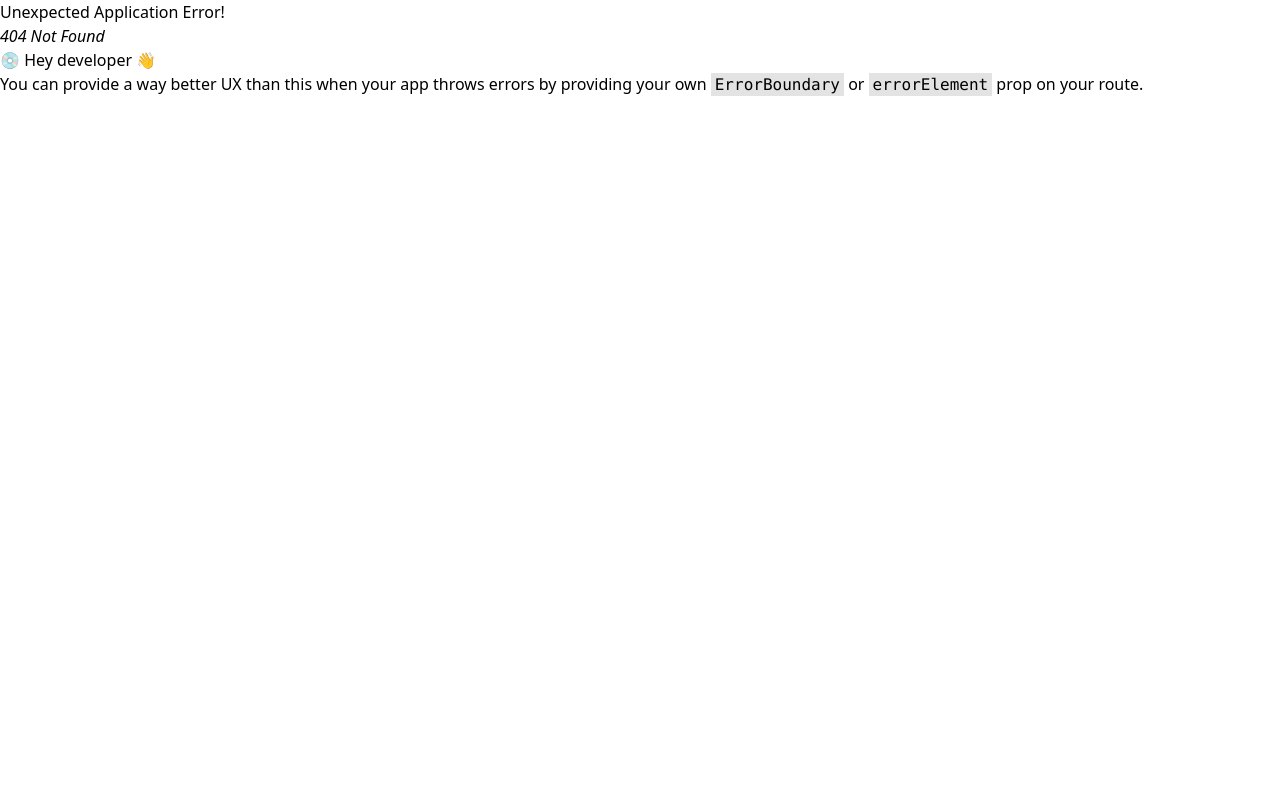
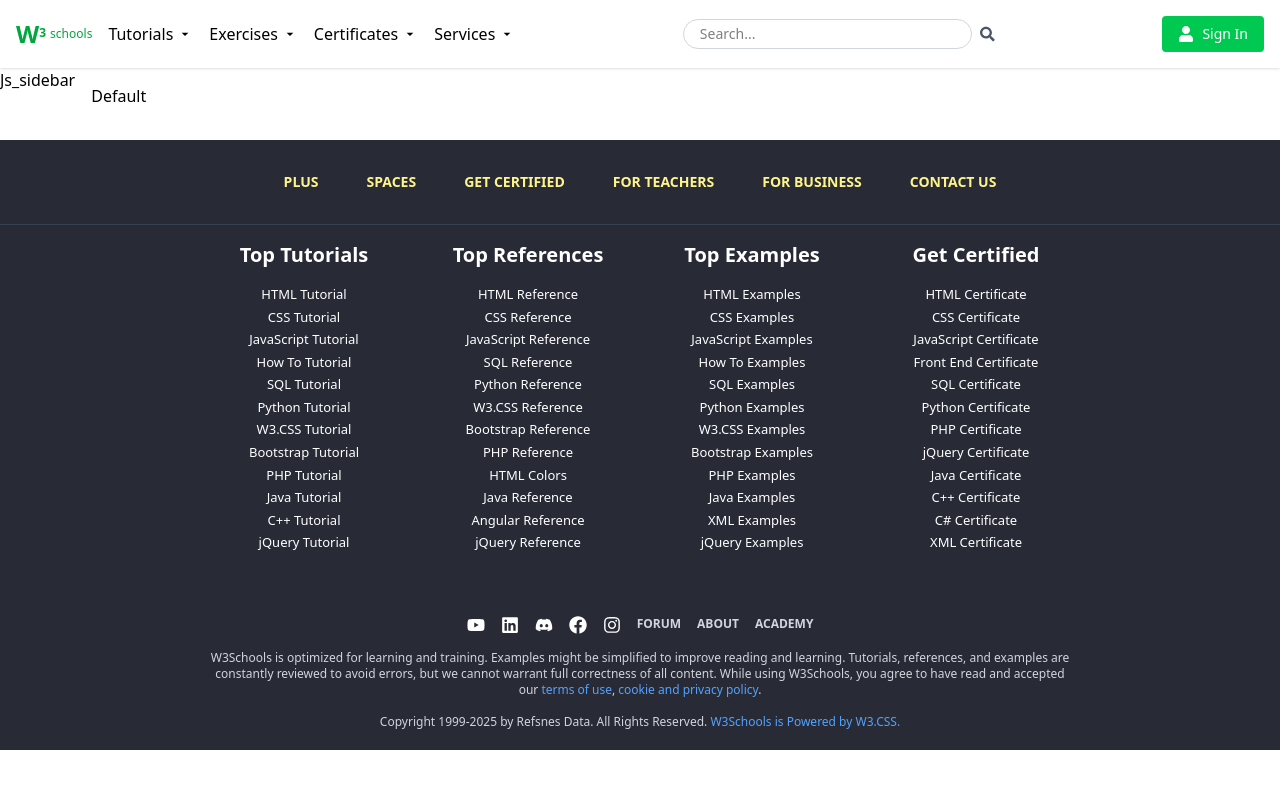
Before and after one commit to shakeel7521951/Multi-service-project, a React (Vite) app in the folder frontend/: page /js in a window 1280 px wide. Before the commit this address had no page. Shown: the top 788 px of the page. Built offline with nearby package versions, Linux system fonts and the light colour scheme.

Commit message:
js setup

```diff
--- a/frontend/src/App.jsx
+++ b/frontend/src/App.jsx
@@ -5,6 +5,8 @@
 import Home from "./pages/main/Home";
 import About from "./pages/main/About";
 import { htmlRoutes } from "./services/programming/routes/Html_routes";
+import { cssRoutes } from "./services/programming/routes/css_routes";
+import { JsRoutes } from "./services/programming/routes/Js_Routes";
 
 const MainLayout = () => (
   <>
@@ -21,6 +23,8 @@
       { index: true, element: <Home /> },
       { path: "about-us", element: <About /> },
       htmlRoutes,
+      cssRoutes,
+      JsRoutes,
     ],
   },
 ]);
--- a/frontend/src/components/common/Navbar.jsx
+++ b/frontend/src/components/common/Navbar.jsx
@@ -81,7 +81,7 @@
 
         {/* RIGHT SECTION: Icons */}
         <div className="hidden lg:flex items-center space-x-4 text-sm">
-          <div className="flex items-center space-x-1 text-purple-500 cursor-pointer text-nowrap">
+          {/* <div className="flex items-center space-x-1 text-purple-500 cursor-pointer text-nowrap">
             <FaCode className="text-xl" />
             <span className="text-black">Spaces</span>
           </div>
@@ -92,7 +92,7 @@
           <div className="flex items-center space-x-1 text-purple-500 cursor-pointer text-nowrap">
             <FaShoppingCart className="text-xl" />
             <span className="text-black">Get Certified</span>
-          </div>
+          </div> */}
           <button className="bg-green-500 hover:bg-green-600 text-nowrap text-white px-4 py-2 rounded-sm flex items-center space-x-2 cursor-pointer">
             <FaUser className="text-base" />
             <span className="text-sm">Sign In</span>
--- /dev/null
+++ b/frontend/src/services/programming/courses/css/Default.jsx
@@ -0,0 +1,9 @@
+import React from 'react'
+
+const Default = () => {
+  return (
+    <div>default</div>
+  )
+}
+
+export default Default;
--- /dev/null
+++ b/frontend/src/services/programming/courses/js/Default.jsx
@@ -0,0 +1,9 @@
+import React from 'react'
+
+const Default = () => {
+  return (
+    <div>Default</div>
+  )
+}
+
+export default Default;
--- /dev/null
+++ b/frontend/src/services/programming/routes/Js_Routes.jsx
@@ -0,0 +1,21 @@
+import { Outlet } from "react-router-dom";
+import Default from "../courses/js/Default";
+import Js_sidebar from "../side_bars/Js_sidebar";
+
+const JsLayout = () => (
+  <div className="flex">
+    <Js_sidebar />
+    <div className="flex-1 p-4">
+      <Outlet />
+    </div>
+  </div>
+);
+
+export const JsRoutes = {
+  path: "js",
+  element: <JsLayout />,
+  children: [
+    { index: true, element: <Default /> },
+    { path: "default", element: <Default /> },
+  ],
+};
--- /dev/null
+++ b/frontend/src/services/programming/routes/css_routes.jsx
@@ -0,0 +1,21 @@
+import { Outlet } from "react-router-dom";
+import Default from "../courses/css/default";
+import Css_sidebar from "../side_bars/Css_sidebar";
+
+const CssLayout = () => (
+  <div className="flex">
+    <Css_sidebar />
+    <div className="flex-1 p-4">
+      <Outlet />
+    </div>
+  </div>
+);
+
+export const cssRoutes = {
+  path: "css",
+  element: <CssLayout />,
+  children: [
+    { index: true, element: <Default /> },
+    { path: "default", element: <Default /> },
+  ],
+};
--- /dev/null
+++ b/frontend/src/services/programming/side_bars/Css_sidebar.jsx
@@ -0,0 +1,9 @@
+import React from 'react'
+
+const Css_sidebar = () => {
+  return (
+    <div>Css_sidebar</div>
+  )
+}
+
+export default Css_sidebar;
--- /dev/null
+++ b/frontend/src/services/programming/side_bars/Js_sidebar.jsx
@@ -0,0 +1,9 @@
+import React from 'react'
+
+const Js_sidebar = () => {
+  return (
+    <div>Js_sidebar</div>
+  )
+}
+
+export default Js_sidebar;
```
